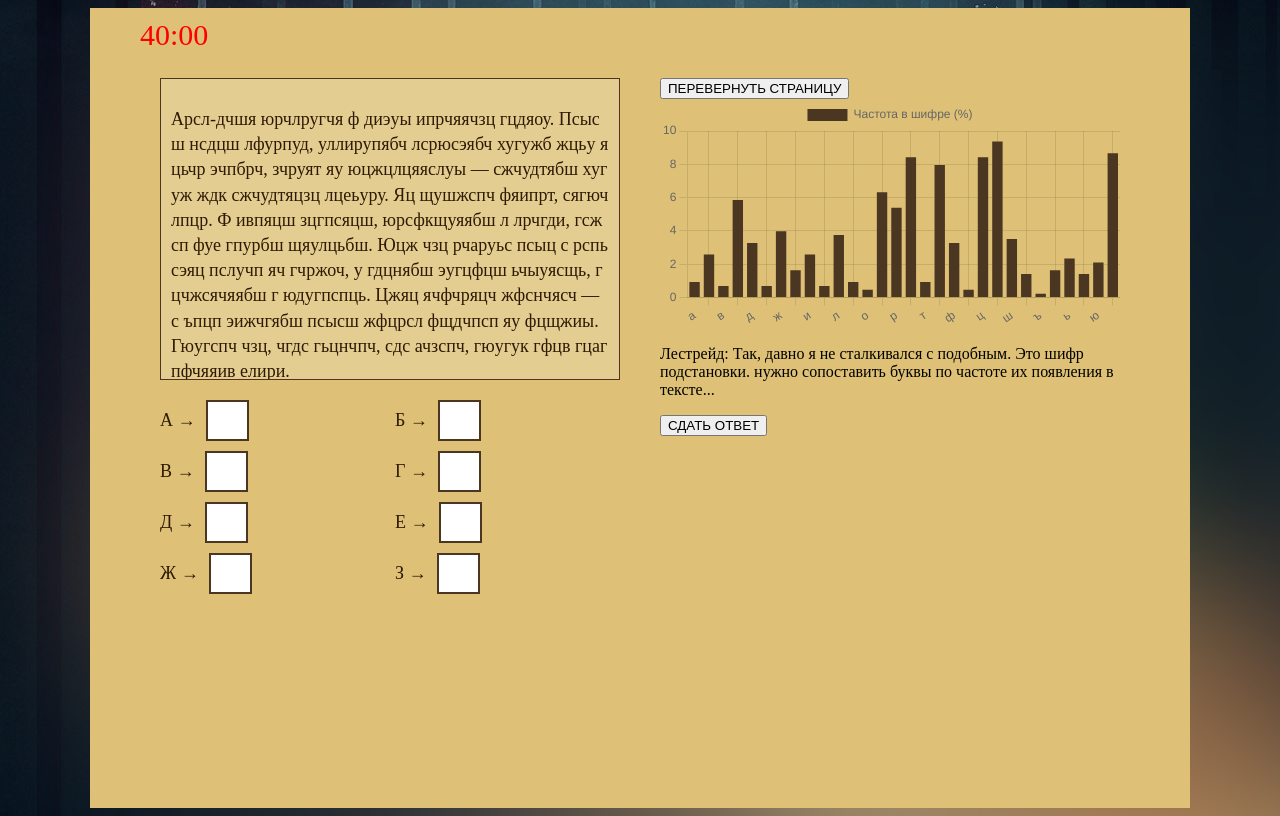
After one commit to abramchukdi24-rgb/Sherlock_Holmes_and_Moriarty, a Flask app: page /tasks in a window 1280 px wide. The commit adds this page. Run offline with Flask 3, Linux system fonts and the light colour scheme; the visitor is signed in with stand-in values (Sample User, id 1).

Commit message:
1 задание, html css js базовый, еще поменять кнопки

```diff
--- a/static/css/style.css
+++ b/static/css/style.css
@@ -97,7 +97,7 @@
 /* ========================================================== */
 
 
-.game-body { margin: 0; background: #000; overflow: hidden; font-family: 'Arcade Gamer', sans-serif; }
+.game-body { margin: 0; background: #000; overflow: hidden; font-family: 'Arcade', sans-serif; }
 
 #game-screen { position: relative; width: 100vw; height: 100vh; }
 
@@ -406,3 +406,55 @@
     left: 10% !important;
     flex-direction: row-reverse !important; /* Плашка будет слева от стрелки */
 }
+
+
+
+/* ========================================================== */
+/* ========== первое задание книга, буквы       ============= */
+/* ========================================================== */
+
+.task-body { background-image: url('../images/backgrounds/детективное_агенство_полностью_размыто_для_системного_уведомления.jpg'); display: flex; justify-content: center; align-items: center; height: 100vh; }
+
+#task-container {
+    width: 1000px; height: 700px;
+    background-color : #dec176 ;  /* Твоя картинка книги */
+    background-size: 100% 100%;
+    position: relative; padding: 50px;
+}
+
+.book-wrapper { display: flex; height: 100%; }
+.page { width: 50%; padding: 20px; display: flex; flex-direction: column; }
+
+/* Скролл для текста */
+#cipher-text-scroll {
+    height: 280px; overflow-y: auto;
+    padding: 10px; border: 1px solid #4a3621;
+    background: rgba(255,255,255,0.2);
+}
+
+/* Красивый скроллбар */
+#cipher-text-scroll::-webkit-scrollbar { width: 8px; }
+#cipher-text-scroll::-webkit-scrollbar-thumb { background: #4a3621; border-radius: 4px; }
+
+#decoded-display { font-size: 18px; color: #2e1a05; line-height: 1.4; word-break: break-all; }
+
+/* Цвет замененных букв */
+.highlight-replace { color: #d35400; font-weight: bold; }
+
+/* Сетка инпутов */
+#inputs-grid {
+    display: grid; grid-template-columns: 1fr 1fr;
+    gap: 10px; margin-top: 20px;
+    overflow-y: auto; height: 200px;
+}
+
+.input-pair { display: flex; align-items: center; color: #2e1a05; font-size: 18px; }
+.y-input {
+    width: 35px; height: 35px; margin-left: 10px;
+    text-align: center; background: #fff; border: 2px solid #4a3621;
+    font-family: 'Arcade', sans-serif; font-size: 20px;
+}
+
+/* Таймер */
+#task-timer-block { position: absolute; top: 10px; left: 50px; font-size: 30px; color: red; }
+.hidden { display: none; }
--- /dev/null
+++ b/static/js/tasks.js
@@ -0,0 +1,118 @@
+let taskData = null;
+let replacements = {}; // Сохраняем замены тут
+let isNormalFreq = false; // Какой график сейчас показываем
+
+async function startTask() {
+    // 1. Загружаем данные задачи №1
+    const response = await fetch('/api/tasks/1');
+    taskData = await response.json();
+
+    // Подгружаем прошлые замены, если они были в сессии
+    replacements = taskData.current_replacements || {};
+
+    renderInputs();
+    renderDecodedText();
+    updateChart();
+
+    // Подсказка Лестрейда (тоже печатной машинкой можно, но пока просто текст)
+    document.getElementById('lestrade-text').innerText = taskData.intro_slides[0];
+}
+
+// Создаем инпуты для всех букв шифра
+function renderInputs() {
+    const grid = document.getElementById('inputs-grid');
+    // Берем все уникальные буквы из шифра
+    const uniqueLetters = [...new Set(taskData.ciphertext.toLowerCase().replace(/[^а-яё]/g, ''))].sort();
+
+    grid.innerHTML = "";
+    uniqueLetters.forEach(letter => {
+        const div = document.createElement('div');
+        div.className = 'input-pair';
+        div.innerHTML = `
+            <span>${letter.toUpperCase()} &rarr;</span>
+            <input type="text" maxlength="1" class="y-input" value="${replacements[letter] || ''}" data-char="${letter}">
+        `;
+
+        // Когда пользователь вводит букву
+        div.querySelector('input').addEventListener('input', (e) => {
+            const cipherChar = e.target.dataset.char;
+            const userChar = e.target.value.toLowerCase();
+
+            if (userChar) replacements[cipherChar] = userChar;
+            else delete replacements[cipherChar];
+
+            renderDecodedText();
+        });
+
+        grid.appendChild(div);
+    });
+}
+
+// Заменяем буквы в тексте
+function renderDecodedText() {
+    const display = document.getElementById('decoded-display');
+    let newText = "";
+
+    for (let char of taskData.ciphertext) {
+        const lowerChar = char.toLowerCase();
+        if (replacements[lowerChar]) {
+            // Подсвечиваем замену
+            newText += `<span class="highlight-replace">${replacements[lowerChar].toUpperCase()}</span>`;
+        } else {
+            newText += char;
+        }
+    }
+    display.innerHTML = newText;
+}
+
+// График (Частотный анализ)
+let chartInstance = null;
+const russianFreq = { 'о': 10.9, 'е': 8.4, 'а': 8.0, 'и': 7.3, 'н': 6.7, 'т': 6.2, 'с': 5.4, 'р': 4.7 }; // Пример
+
+function updateChart() {
+    const ctx = document.getElementById('freq-chart').getContext('2d');
+    if (chartInstance) chartInstance.destroy();
+
+    const data = isNormalFreq ? russianFreq : taskData.frequencies;
+    const label = isNormalFreq ? "Частота в языке (%)" : "Частота в шифре (%)";
+
+    chartInstance = new Chart(ctx, {
+        type: 'bar',
+        data: {
+            labels: Object.keys(data),
+            datasets: [{
+                label: label,
+                data: Object.values(data),
+                backgroundColor: '#4a3621'
+            }]
+        }
+    });
+}
+
+document.getElementById('switch-chart-btn').onclick = () => {
+    isNormalFreq = !isNormalFreq;
+    updateChart();
+};
+
+// Отправка ответа
+document.getElementById('submit-btn').onclick = async () => {
+    const res = await fetch('/api/tasks/submit', {
+        method: 'POST',
+        headers: {'Content-Type': 'application/json'},
+        body: JSON.stringify({ task_id: 1, replacements: replacements })
+    });
+    const result = await res.json();
+
+    if (result.status === 'success') {
+        alert("Правильно! Награда: " + result.message);
+        window.location.href = '/game'; // Возвращаемся в игру к сцене 2
+    } else {
+        // Показываем штраф
+        const penalty = document.getElementById('penalty-popup');
+        penalty.classList.remove('hidden');
+        setTimeout(() => penalty.classList.add('hidden'), 2000);
+        alert("Ошибка! " + result.message);
+    }
+};
+
+startTask();
--- /dev/null
+++ b/templates/tasks.html
@@ -0,0 +1,50 @@
+<!DOCTYPE html>
+<html lang="ru">
+<head>
+    <meta charset="UTF-8">
+    <title>Дешифровка - Детективчик</title>
+    <link rel="stylesheet" href="{{ url_for('static', filename='css/style.css') }}">
+    <!-- Библиотека для графиков -->
+    <script src="https://cdn.jsdelivr.net/npm/chart.js"></script>
+</head>
+<body class="task-body">
+
+    <div id="task-container">
+        <!-- Таймер -->
+        <div id="task-timer-block">
+            <span id="timer-display">40:00</span>
+            <span id="penalty-popup" class="hidden">-10:00 MIN</span>
+        </div>
+
+        <div class="book-wrapper">
+            <!-- ЛЕВАЯ СТРАНИЦА: Шифр и Замены -->
+            <div class="page left-page">
+                <div id="cipher-area">
+                    <div id="cipher-text-scroll">
+                        <p id="decoded-display"></p>
+                    </div>
+                </div>
+
+                <div id="inputs-grid">
+                    <!-- Сюда JS вставит пары X -> Y -->
+                </div>
+            </div>
+
+            <!-- ПРАВАЯ СТРАНИЦА: График и Подсказки -->
+            <div class="page right-page">
+                <div class="chart-container">
+                    <button id="switch-chart-btn">ПЕРЕВЕРНУТЬ СТРАНИЦУ</button>
+                    <canvas id="freq-chart"></canvas>
+                </div>
+
+                <div class="lestrade-box">
+                    <p id="lestrade-text"></p>
+                    <button id="submit-btn">СДАТЬ ОТВЕТ</button>
+                </div>
+            </div>
+        </div>
+    </div>
+
+    <script src="{{ url_for('static', filename='js/tasks.js') }}"></script>
+</body>
+</html>
```
Also changed, not shown: static/js/game.js (+2 -10 lines).
